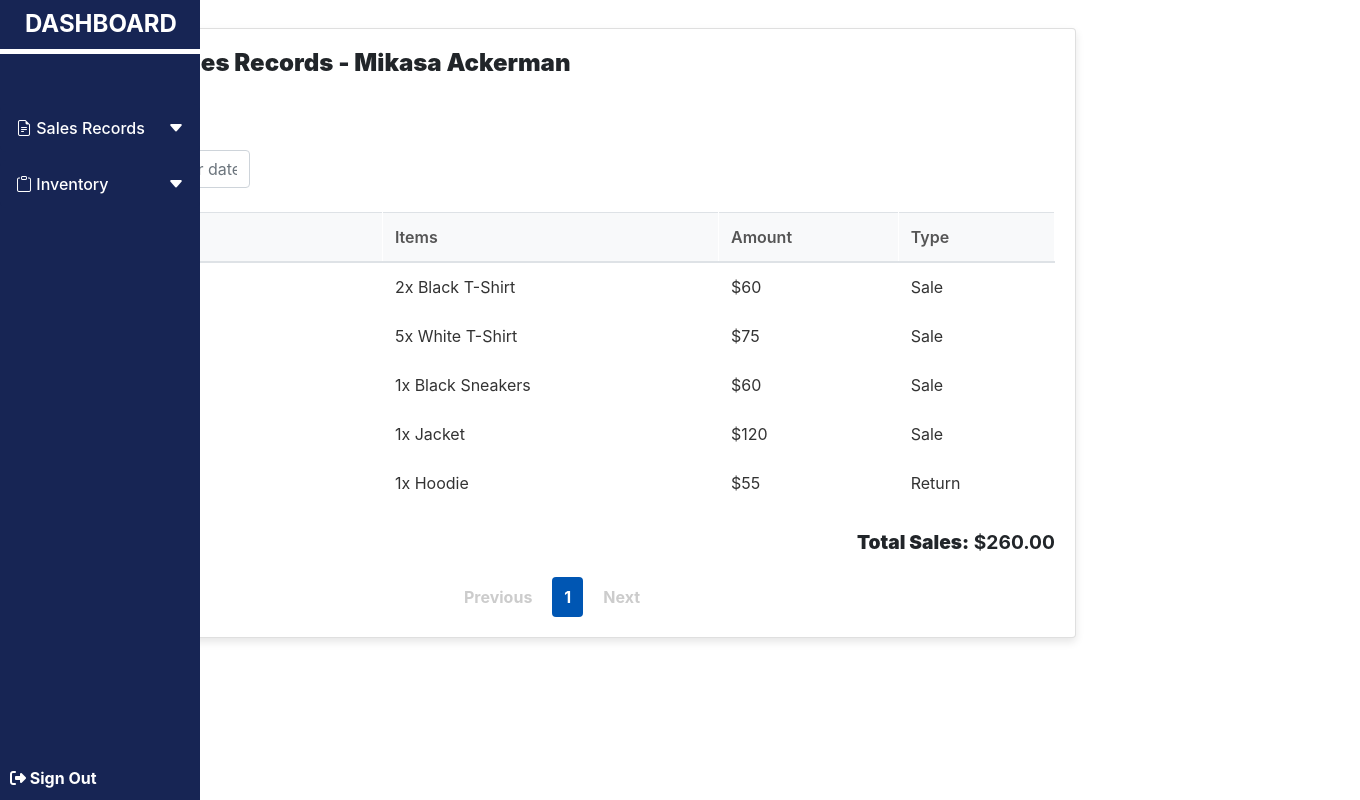
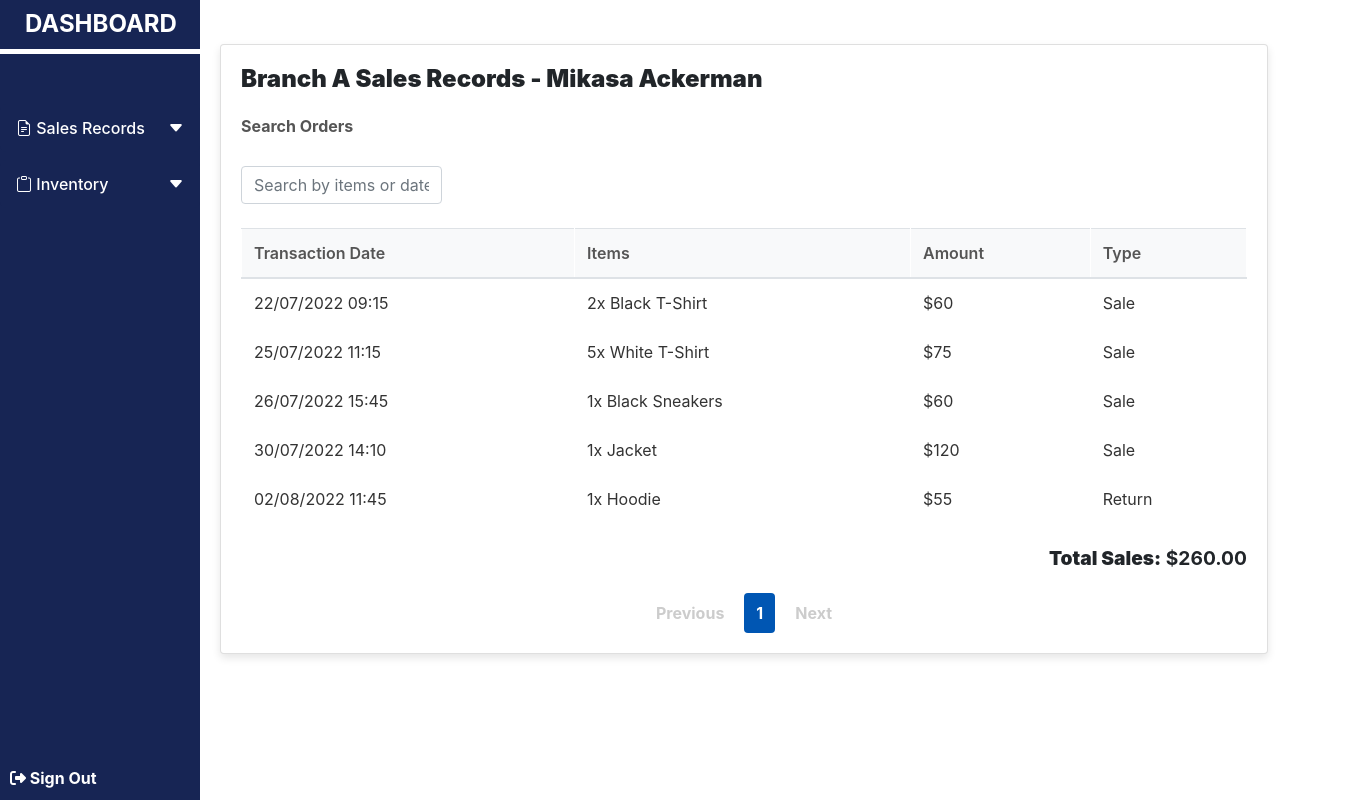
Before and after one commit to mrtechnic/sales-tracker-app, a React (Vite) app: page /ViewSalesRecord in a window 1280 px wide. Shown: the whole page, 1360 px wide, since content can reach past the window. Built offline with nearby package versions, Linux system fonts and the light colour scheme.

Commit message:
made some adjustments with the staff side bar

```diff
--- a/src/components/viewsalesrecord.css
+++ b/src/components/viewsalesrecord.css
@@ -5,6 +5,7 @@
     height: 100vh;
     position: relative;
     width: 85%;
+    left: 12.5rem;
 
   }
 
@@ -13,8 +14,6 @@
     box-shadow: 0 4px 8px rgba(0, 0, 0, 0.1);
     border-radius: 8px;
     border: none;
-    left: -16.5rem;
-    top: -1rem;
   }
 
   .sales-records-card .card-title {
```
